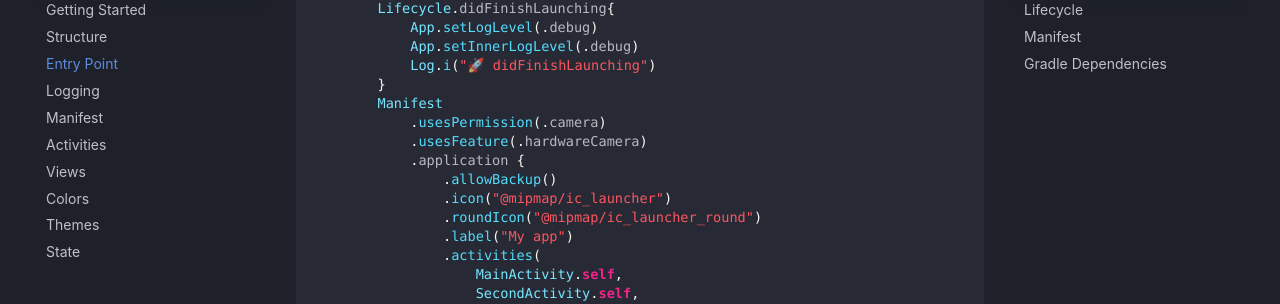
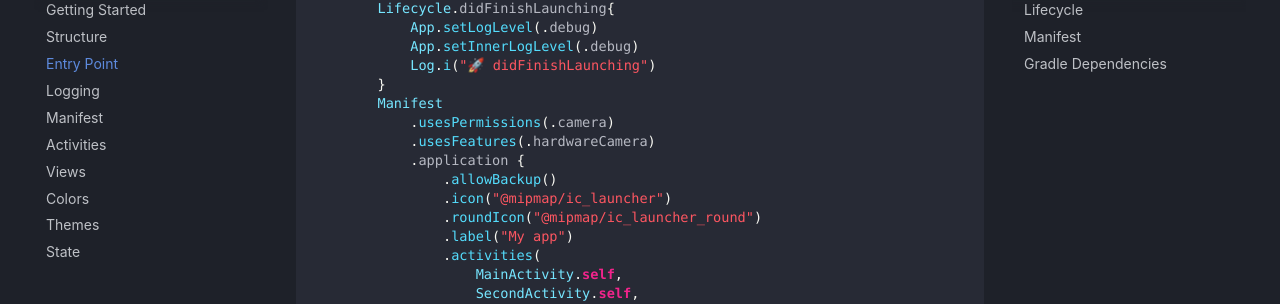
Before and after one commit to swifdroid/docs, an MkDocs documentation site: the page built from docs/app/entry-point.md, in a window 1280 px wide and 900 px high, scrolled down 496 px. Shown: the part 146-450 px from the top of the window. Built offline with MkDocs 1.6.1 and Material for MkDocs 9.7.7, drawn with Linux system fonts in a browser that asks for light colours; comment, search, counter and statistics services are not loaded.

Commit message:
✍️ Improve app/entry-point

```diff
--- a/docs/app/entry-point.md
+++ b/docs/app/entry-point.md
@@ -24,8 +24,8 @@ public final class App: DroidApp {
 			Log.i("🚀 didFinishLaunching")
 		}
 		Manifest
-			.usesPermission(.camera)
-			.usesFeature(.hardwareCamera)
+			.usesPermissions(.camera)
+			.usesFeatures(.hardwareCamera)
 			.application {
 				.allowBackup()
 				.icon("@mipmap/ic_launcher")
```
